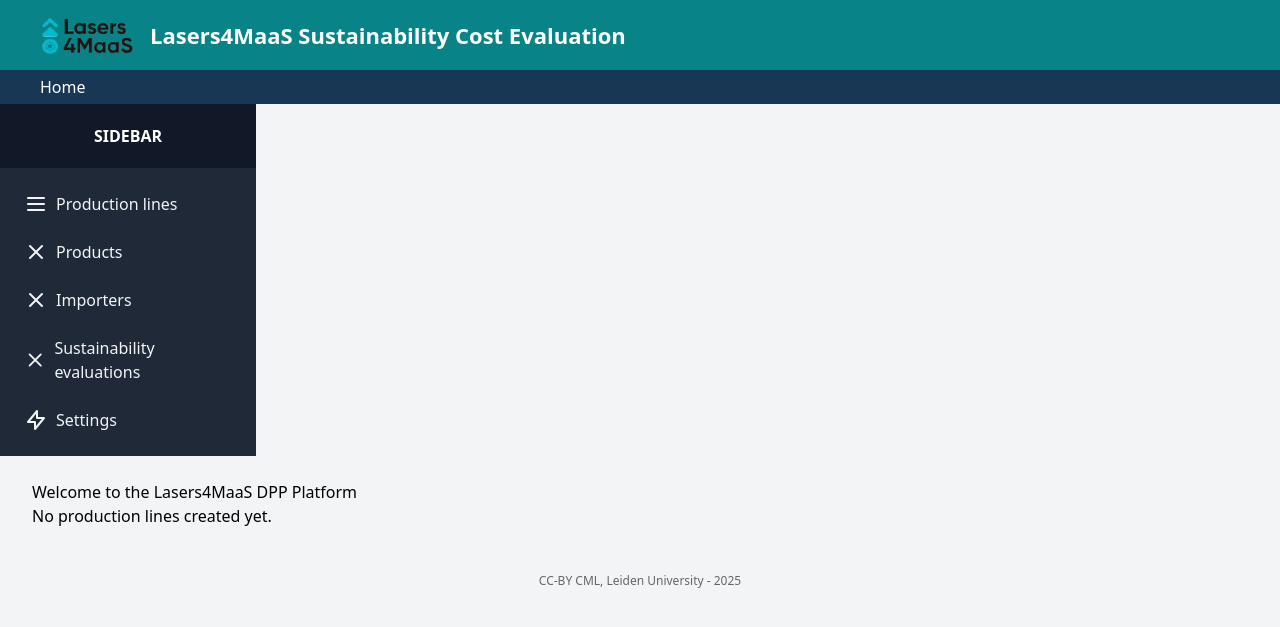
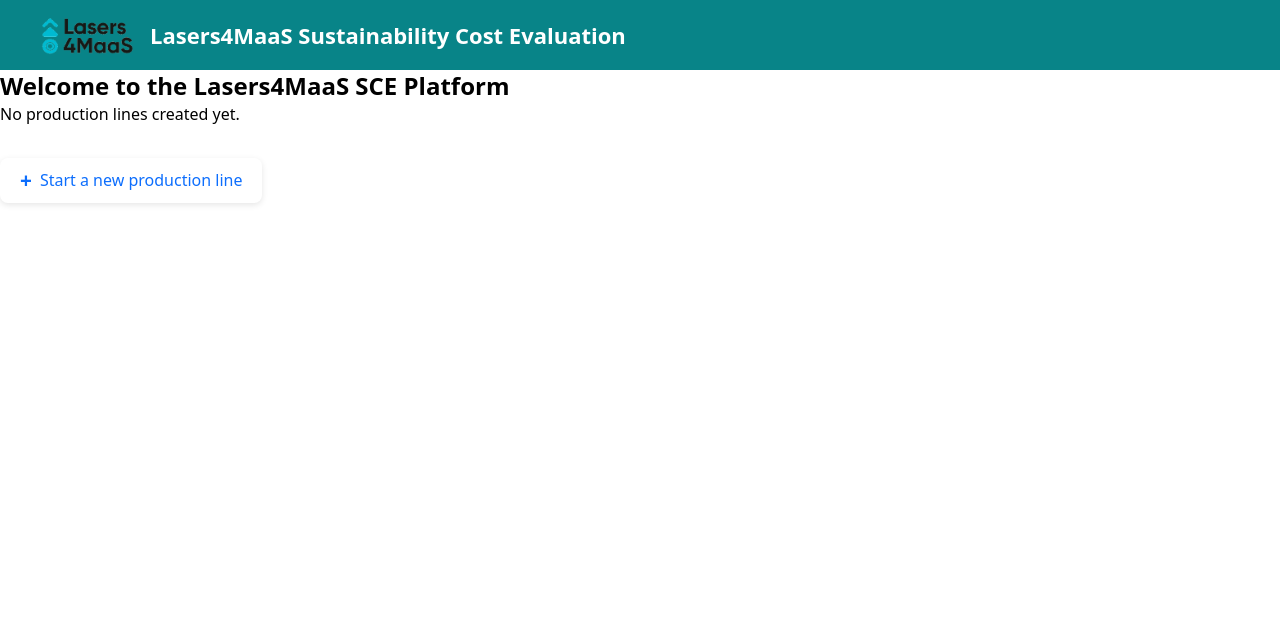
Before and after one commit to CMLPlatform/SCE_API, a Django app: template mysite/dpp/templates/dpp/index.html in a window 1280 px wide. Shown: the top 627 px of the page. Run offline with Django 5.2, Linux system fonts and the light colour scheme; the template is opened without the code that fills it, so the values that code supplies are empty; some libraries are stand-ins or nearby versions.

Commit message:
Updated layout style (+ button still not visible)

```diff
--- a/mysite/dpp/static/css/components.css
+++ b/mysite/dpp/static/css/components.css
@@ -78,10 +78,11 @@
 .add-button .btn {
     display: inline-flex;
     align-items: center;
-    gap: 0.5rem;                          /* space between icon and text */
+    gap: 0.5rem; /* space between icon and text */
     padding: 0.65rem 1.25rem;
     font-weight: 500;
     border-radius: 8px;
+    color: #0d6efd;
     box-shadow: 0 2px 6px rgba(0, 0, 0, 0.1);
     transition: all 0.2s ease;
 }
@@ -91,7 +92,7 @@
     box-shadow: 0 4px 12px rgba(0, 0, 0, 0.15);
 }
 
-/* Optional: add a nice “plus” icon automatically */
+/* add a “plus” icon */
 .add-button .btn::before {
     content: "+";
     font-weight: 700;
@@ -103,3 +104,10 @@
 .add-button .btn i {
     font-size: 1.1em;
 }
+
+/* Two equal columns that float next to each other */
+.column {
+  float: left;
+  width: 50%;
+  padding: 10px;
+}
--- a/mysite/dpp/templates/dpp/base.html
+++ b/mysite/dpp/templates/dpp/base.html
@@ -1,6 +1,7 @@
 {% load static %}
 {% load i18n %}
 <link rel="stylesheet" href="{% static 'css/components.css' %}">
+<link rel="stylesheet" href="{% static 'css/style.css' %}">
 
 <!DOCTYPE html>
 <html lang="en">
@@ -73,6 +74,7 @@
     {% endblock %}
     {% endif %}
 
+    <div class="flex flex-col lg:flex-row min-h-screen">
     <!--
     <div class="sidenav">
         <a href="{% url opts.app_label|add:':'|add:'productionline_list' %}">Production lines</a>
@@ -82,12 +84,12 @@
     </div>
     -->
     <!-- sidebar -->
-    <div class="hidden md:flex flex-col w-64 bg-gray-800">
-        <div class="flex items-center justify-center h-16 bg-gray-900">
-            <span class="text-white font-bold uppercase">Sidebar</span>
+    <aside class="hidden md:flex flex-col w-74 bg-gray-800 h-screen sticky top-0">
+        <div class="flex items-center justify-center h-16 px-4 bg-gray-900">
+            <span class="text-white font-bold uppercase">Navigation</span>
         </div>
         <div class="flex flex-col flex-1 overflow-y-auto">
-            <nav class="flex-1 px-2 py-4 bg-gray-800">
+            <nav class="flex-1 px-2 py-2">
                 <a href="{% url opts.app_label|add:':'|add:'productionline_list' %}" class="flex items-center px-4 py-2 text-gray-100 hover:bg-gray-700">
                     <svg xmlns="http://www.w3.org/2000/svg" class="h-6 w-6 mr-2" fill="none" viewBox="0 0 24 24"
                         stroke="currentColor">
@@ -130,11 +132,12 @@
                 </a>
             </nav>
         </div>
-    </div>
+    </aside>
 
-    <main class="max-w-7xl mx-auto py-6 sm:px-6 lg:px-8">
+    <main class="flex-1 flex flex-col max-w-7xl w-full mx-auto py-6 sm:px-6 lg:px-8">
         {% block content %}{% endblock %}
     </main>
+    </div>
 
 {% block footer %}
     <div id="footer" style="text-align:center; padding:20px; color:#666; font-size:12px;">
--- a/mysite/dpp/templates/dpp/index.html
+++ b/mysite/dpp/templates/dpp/index.html
@@ -1,20 +1,57 @@
-{% extends "dpp/base.html" %}
-{% block title %}Lasers4MaaS DPP{% endblock %}
+{% load i18n %}
+{% load static %}
+<link rel="stylesheet" href="{% static 'css/components.css' %}">
+
+<!DOCTYPE html>
+<html lang="en">
+<head>
+    <meta charset="UTF-8">
+    <meta name="viewport" content="width=device-width, initial-scale=1.0">
+    <title>{% block title %}Welcome | Lasers4MaaS SCE{% endblock %}</title>
+    <script src="https://cdn.tailwindcss.com"></script>
+    <style type="text/css">
+        .sidenav {
+            height: 100%;
+            width: 150pt;
+            position: fixed;
+            z-index: 1;
+            top: 80px;
+            left: 0;
+            background-color: #666;
+            overflow-x: hidden;
+            padding-top: 10px;
+        }
+    </style>
+</head>
+{% if not is_popup %}
+{% block header %}
+<div id="header" style="background:#088488; color:white; padding:15px 20px; min-height:60px;">
+    <div style="max-width:1200px; margin:auto; display:flex; align-items:center; justify-content:space-between;">
+        <!-- Logo + Title -->
+        <div style="display:flex; align-items:center; gap:15px;">
+            <img src="{% static 'img/L4M_logo.png' %}"
+            style="height: 40px; width: auto;"
+            alt="Logo">
+            <a href="/" style="color:white; text-decoration:none; font-size:22px; font-weight:bold;">
+                Lasers4MaaS Sustainability Cost Evaluation
+            </a>
+        </div>
+    </div>
+</div>
+{% endblock %}
+{% endif %}
 
 {% block content %}
-<!doctype html>
-<html lang="en-US">
 <head>
   <meta charset="utf-8" />
   <title>Welcome to the Lasers4MaaS project.</title>
 </head>
-  <div>
-    <h1>Welcome to the Lasers4MaaS DPP Platform</h1>
 <body>
+  <h1 class="text-2xl font-bold">Welcome to the Lasers4MaaS SCE Platform</h1>
     {% if latest_lines %}
     <p>Recently modified production lines:</p>
       <div class="overflow-x-auto">
-          <table class="min-w-full divide-y divide-gray-200">
+        <table class="divide-gray-200">
           <thead class="bg-gray-50">
             <tr>
               <th scope="col" class="px-6 py-3 text-left text-xs font-medium text-gray-500 uppercase tracking-wider">
@@ -52,7 +89,12 @@
     {% else %}
         <p>No production lines created yet.</p>
     {% endif %}
+
+    <div class="add-button">
+        <a href="{% url 'dpp:productionline_add' %}" class="btn btn-primary">
+            Start a new production line
+        </a>
+    </div>
 </body>
-  </div>
+{% endblock %}
 </html>
-{% endblock %}
```
Also changed, not shown: mysite/dpp/forms.py (added, +61 -0 lines), mysite/dpp/static/css/style.css (added, +10 -0 lines), mysite/dpp/templates/dpp/generic_detail.html (+7 -4 lines). Lines whose indentation alone changed are shown as unchanged.
